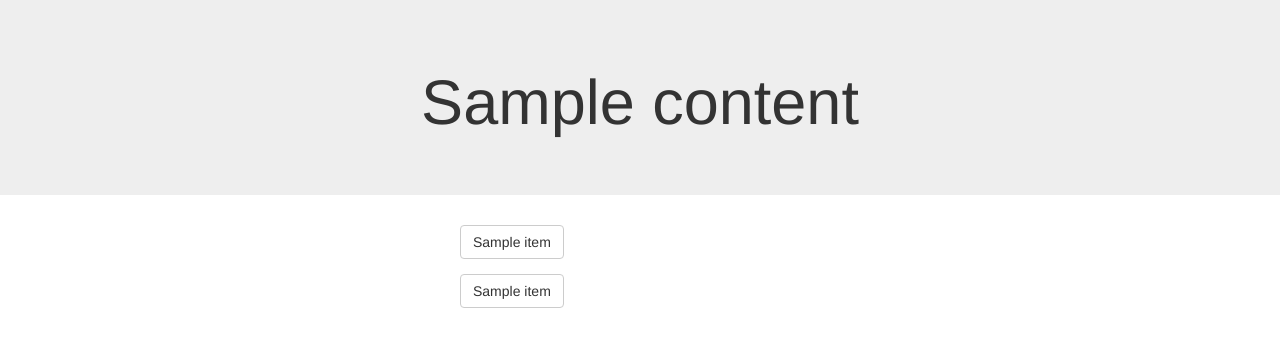
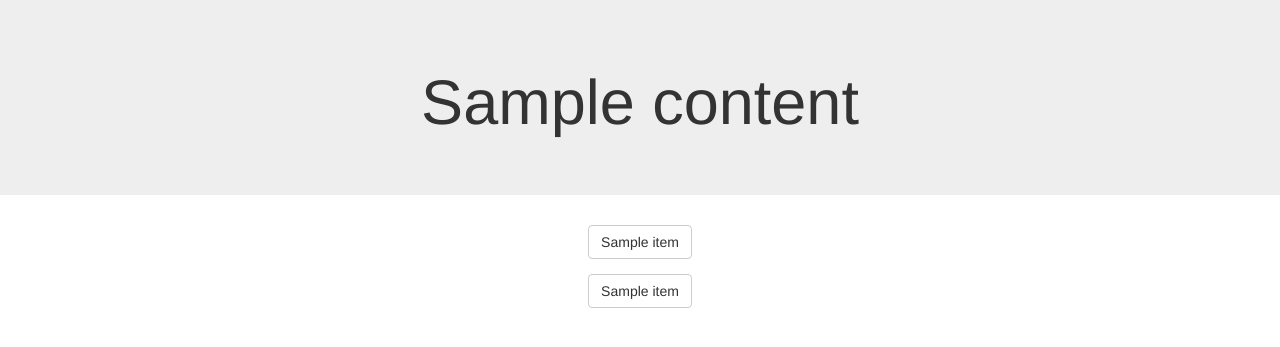
Before and after one commit to jacebrowning/crowdsorter, a Python web app: template crowdsorter/templates/sort.html in a window 1280 px wide. Shown: the top 347 px of the page. Run offline with Jinja, Linux system fonts and the light colour scheme; the template is opened without the code that fills it: most values are stand-ins (such as "Sample title", 1, 10 or a date in 2020); some libraries are stand-ins or nearby versions.

Commit message:
Center sort buttons

```diff
--- a/crowdsorter/templates/sort.html
+++ b/crowdsorter/templates/sort.html
@@ -10,12 +10,16 @@
 
     <div class="container">
         <div class="row">
-            <div class="col-xs-4 col-xs-offset-4">
+            <div class="col-xs-4 col-xs-offset-4 center">
                 <form method="post" action="{{ request.path }}?winner={{ content['items'][0] }}&loser={{ content['items'][1] }}">
                     <div class="form-group">
                         <button type="submit" class="btn btn-default">{{ content['items'][0] }}</button>
                     </div>
                 </form>
+            </div>
+        </div>
+        <div class="row">
+            <div class="col-xs-4 col-xs-offset-4 center">
                 <form method="post" action="{{ request.path }}?winner={{ content['items'][1] }}&loser={{ content['items'][0] }}">
                     <div class="form-group">
                         <button type="submit" class="btn btn-default">{{ content['items'][1] }}</button>
```
